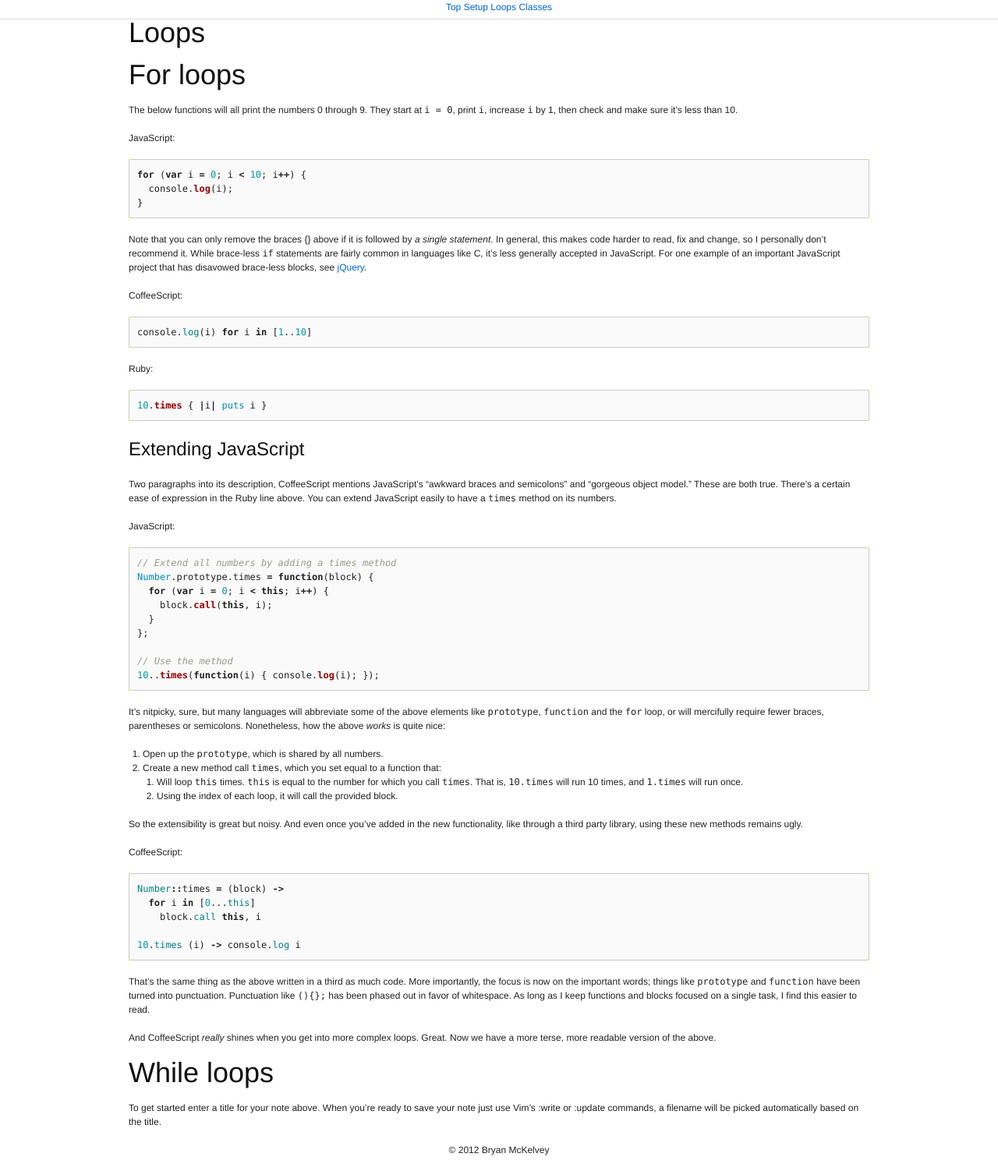
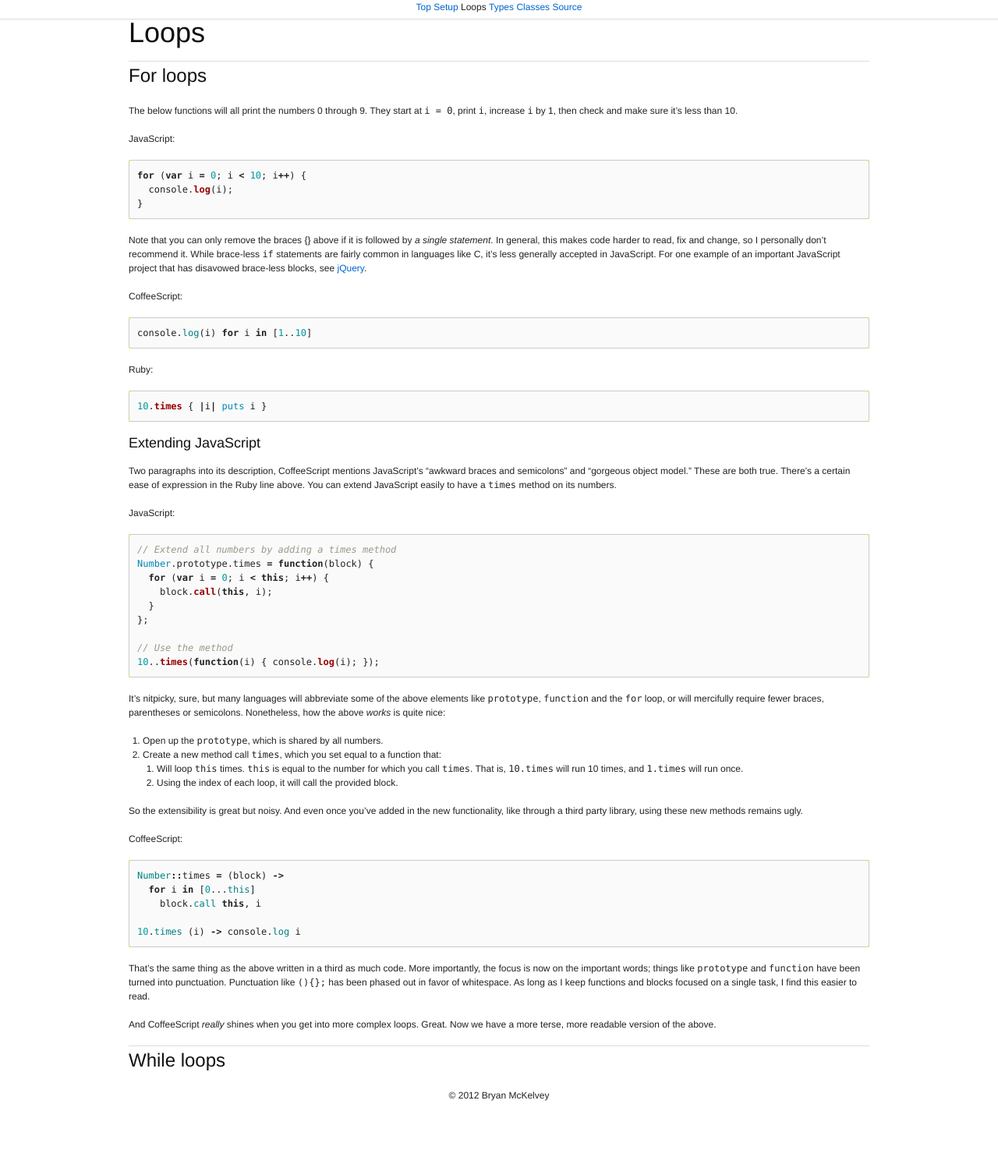
Before and after one commit to brymck/notes, a Jekyll site: the page built from loops.md, in a window 1280 px wide. Shown: the whole page at 78% size. Built offline with Jekyll 4.4.1, drawn with Linux system fonts in a browser that asks for light colours; Markdown is read by kramdown in place of the engine named in the settings; after the commit the page ends 1432 px from its top, so only the background shows below that.

Commit message:
A few updates

```diff
--- a/_config.yml
+++ b/_config.yml
@@ -10,3 +10,15 @@
   - Gemfile.lock
   - Rakefile
   - README.md
+
+nav:
+  - text: Top
+    url: ""
+  - text: Setup
+    url: setup/
+  - text: Loops
+    url: loops/
+  - text: Types
+    url: types/
+  - text: Classes
+    url: classes/
--- a/_includes/toc.md
+++ b/_includes/toc.md
@@ -1,4 +1,9 @@
-* [Top](/notes/)
-* [Setup](/notes/setup/)
-* [Loops](/notes/loops/)
-* [Classes](/notes/classes/)
+{% capture page_url %}{{ page.url | remove_first: "/" }}{% endcapture %}
+{% for link in site.nav %}
+  {% if page_url == link.url or (page_url == "index.html" and link.url == "") %}
+  * {{ link.text }}
+  {% else %}
+  * [{{ link.text }}](/notes/{{ link.url }})
+  {% endif %}
+{% endfor %}
+  * [Source](https://github.com/brymck/notes/)
--- a/css/master.css
+++ b/css/master.css
@@ -50,6 +50,11 @@
   -webkit-border-radius: 3px;
 }
 
+/* Headers */
+h2 {
+  border-top: 1px solid #ddd;
+}
+
 /* Footer */
 footer {
   text-align: center;
--- a/loops.md
+++ b/loops.md
@@ -4,7 +4,7 @@
 description: Basic loops
 ---
 
-# For loops
+## For loops
 
 The below functions will all print the numbers 0 through 9. They start at
 `i = 0`, print `i`, increase `i` by 1, then check and make sure it's less than
@@ -38,7 +38,7 @@
 10.times { |i| puts i }
 {% endhighlight %}
 
-## Extending JavaScript
+### Extending JavaScript
 
 Two paragraphs into its description, CoffeeScript mentions JavaScript's
 "awkward braces and semicolons" and "gorgeous object model." These are both
@@ -93,8 +93,4 @@
 And CoffeeScript _really_ shines when you get into more complex loops. Great.
 Now we have a more terse, more readable version of the above.
 
-# While loops
-
-To get started enter a title for your note above. When you’re ready to save
-your note just use Vim’s :write or :update commands, a filename will be picked
-automatically based on the title.
+## While loops
```
Also changed, not shown: types.md (added, +58 -0 lines).
